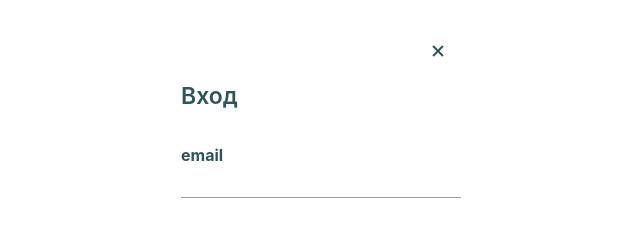
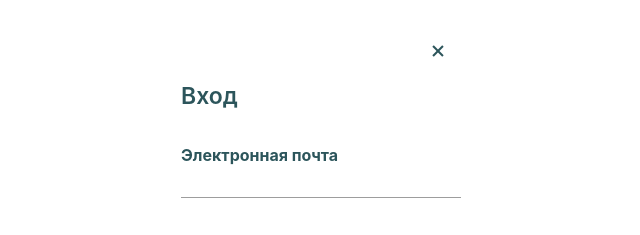
Before and after one commit to SunnyEkb/sunny_frontend, a React app: page /auth in a window 1280 px wide. Shown: the top 235 px of the page, without its empty margins (319-959 px from the left). Built offline with nearby package versions, Linux system fonts and the light colour scheme; the HTML template or start-up script is replaced by a standard one.

Commit message:
fix: refactoring

```diff
--- a/src/user/pages/UserProfileEdit/UserProfileEdit.tsx
+++ b/src/user/pages/UserProfileEdit/UserProfileEdit.tsx
@@ -15,17 +15,7 @@ import ButtonForm from "../../../shared/button/button";
 import Avatar from "../../components/avatar/Avatar";
 import UserForm from "../../components/form/userForm";
 import InputForm from "../../components/input/InputForm";
-
-interface UserProfileFormInputs {
-  id: number;
-  username?: string;
-  first_name?: string | null;
-  last_name?: string | null;
-  email?: string;
-  phone?: string;
-  password?: string;
-  avatar?: File | string | null;
-}
+import { inputFields, UserProfileFormInputs } from "./constans";
 
 const UserProfileEdit: FC = () => {
   const dispatch = useDispatch();
@@ -118,8 +108,6 @@ const UserProfileEdit: FC = () => {
     const file = e.target.files?.[0];
     if (file) {
       console.log(file)
-      //const fileURL = URL.createObjectURL(file)
-      //console.log(fileURL)
       setValue('avatar', file, {shouldDirty: true, shouldTouch: true})
     }
   };
@@ -146,54 +134,19 @@ const UserProfileEdit: FC = () => {
           isDirty={isDirty}
           isLoading={isUpdating}
         >
-          <InputForm
-            type="text"
-            {...register("username", {
-              //required: "Напишите ваше имя",
-              minLength: {
-                value: 2,
-                message: "Минимум два символа",
-              },
-              maxLength: {
-                value: 40,
-                message: "Максимум сорок символов",
-              },
-            })}
-            name="username"
-            placeholder=""
-            inputTitle="Имя"
-            errors={errors}
-          />
-          <InputForm
-            type="text"
-            {...register("email", {
-              //required: "Напишите ваш email",
-              pattern: {
-                value: /^[A-Z0-9._%+-]+@[A-Z0-9-]+.+.[A-Z]{2,4}$/i,
-                message: "Некорректный формат почты",
-              },
-            })}
-            name="email"
-            errors={errors}
-            placeholder=""
-            inputTitle="Электронная почта"
-          />
 
-          <InputForm
-            type="text"
-            {...register("phone", {
-              //required: "Напишите ваш телефон",
-              pattern: {
-                value: /^((\+7|7|8)+([0-9]){10})$/,
-                message:
-                  "Некорректный формат телефона. Начните с +7, 7 или 8 и введите 10 цифр после.",
-              },
-            })}
-            name="phone"
-            errors={errors}
-            placeholder="+7"
-            inputTitle="Телефон"
-          />
+          {inputFields.map((field) => (
+            <InputForm
+              key={field.name}
+              type={field.type}
+              {...register(field.name, field.validation)}
+              name={field.name}
+              placeholder={field.placeholder}
+              inputTitle={field.inputTitle}
+              errors={errors}
+            />
+          ))}
+
           <div className={styles.futerform}>
           {errorMessage && (
             <div className={styles.errorMessage}>
--- /dev/null
+++ b/src/user/pages/UserProfileEdit/constans.ts
@@ -0,0 +1,57 @@
+/* eslint-disable @typescript-eslint/no-explicit-any */
+export interface UserProfileFormInputs {
+  id: number;
+  username?: string;
+  first_name?: string | null;
+  last_name?: string | null;
+  email?: string;
+  phone?: string;
+  password?: string;
+  avatar?: File | string | null;
+}
+
+export interface InputFieldConfig {
+  type: string;
+  name: keyof UserProfileFormInputs;
+  placeholder: string;
+  inputTitle: string;
+  validation?: any;
+}
+
+/* Массив для полей ввода страницы "Мой профиль" */
+export const inputFields: InputFieldConfig[] = [
+  {
+    type: "text",
+    name: "username",
+    placeholder: "",
+    inputTitle: "Имя",
+    validation: {
+      minLength: { value: 2, message: "Минимум два символа" },
+      maxLength: { value: 40, message: "Максимум сорок символов" },
+    },
+  },
+  {
+    type: "text",
+    name: "email",
+    placeholder: "",
+    inputTitle: "Электронная почта",
+    validation: {
+      pattern: {
+        value: /^[A-Z0-9._%+-]+@[A-Z0-9-]+.+.[A-Z]{2,4}$/i,
+        message: "Некорректный формат почты",
+      },
+    },
+  },
+  {
+    type: "text",
+    name: "phone",
+    placeholder: "+7",
+    inputTitle: "Телефон",
+    validation: {
+      pattern: {
+        value: /^((\+7|7|8)+([0-9]){10})$/,
+        message: "Некорректный формат телефона. Начните с +7, 7 или 8 и введите 10 цифр после.",
+      },
+    },
+  },
+];
--- /dev/null
+++ b/src/user/pages/logIn/constans.ts
@@ -0,0 +1,17 @@
+export interface Inputs {
+  password: string;
+  email: string;
+}
+
+export interface InputFieldConfig {
+  type: string;
+  name: keyof Inputs;
+  placeholder: string;
+  inputTitle: string;
+}
+
+/* Массив для полей ввода на странице "Вход" */
+export const inputFields: InputFieldConfig[] = [
+  { type: "text", name: "email", placeholder: "", inputTitle: "Электронная почта" },
+  { type: "password", name: "password", placeholder: "", inputTitle: "Пароль" },
+];
--- a/src/user/pages/logIn/logIn.tsx
+++ b/src/user/pages/logIn/logIn.tsx
@@ -10,20 +10,14 @@ import ButtonForm from "../../../shared/button/button";
 import {
   useLazyCheckAuthQuery,
   useLazyLoginQuery,
-  useLazyRefrechTokenQuery,
 } from "../../../store/auth-api/authApi";
-//import { setAuthenticated } from '../../../store/slices/authSlice';
 import { useDispatch } from "react-redux";
 import { setAuthenticated, setUser } from "../../../store/slices/authSlice";
 import { yupResolver } from "@hookform/resolvers/yup";
 import loginValidationSchema from "./loginValidationSchema";
 import PageTitle from "../../../shared/pageTitle/pageTitle";
 import CrossCloseButton from "../../../shared/crossCloseButton/crossCloseButton";
-
-interface Inputs {
-  password: string;
-  email: string;
-}
+import { inputFields, Inputs } from "./constans";
 
 const LogIn: FC = () => {
   const navigate = useNavigate();
@@ -42,7 +36,6 @@ const LogIn: FC = () => {
 
   const [login, { isLoading: isLoginLoading }] = useLazyLoginQuery();
   const [fetcUserMe] = useLazyCheckAuthQuery();
-  const [refrechToken] = useLazyRefrechTokenQuery();
 
   useEffect(() => {
     const defaultValues: Inputs = {
@@ -93,22 +86,18 @@ const LogIn: FC = () => {
           title="Войти"
           isLoading={isLoginLoading}
         >
-          <InputForm
-            type="text"
-            {...register("email")}
-            name="email"
-            errors={errors}
-            placeholder=""
-            inputTitle="email"
-          />
-          <InputForm
-            type="password"
-            {...register("password")}
-            name="password"
-            errors={errors}
-            placeholder=""
-            inputTitle="Пароль"
-          />
+          {inputFields.map((field) => (
+            <InputForm
+              key={field.name}
+              type={field.type}
+              {...register(field.name)}
+              name={field.name}
+              placeholder={field.placeholder}
+              inputTitle={field.inputTitle}
+              errors={errors}
+            />
+          ))}
+
           <ButtonForm
             type="submit"
             disabled={!isValid || !isDirty || isLoginLoading}
--- a/src/user/pages/singin/SignIn.tsx
+++ b/src/user/pages/singin/SignIn.tsx
@@ -2,7 +2,7 @@
 /* eslint-disable @typescript-eslint/no-explicit-any */
 import { FC, useEffect, useState } from "react";
 import { useForm } from "react-hook-form";
-import { Link, useNavigate } from "react-router-dom";
+import { useNavigate } from "react-router-dom";
 import styles from "./SingIn.module.scss";
 import UserForm from "../../components/form/userForm";
 import InputForm from "../../components/input/InputForm";
@@ -13,14 +13,7 @@ import signInValidationSchema from "./signInValidationSchema";
 import CrossCloseButton from "../../../shared/crossCloseButton/crossCloseButton";
 import PageTitle from "../../../shared/pageTitle/pageTitle";
 import CheckboxContainer from "../../components/checkboxContainer/checkboxContainer";
-
-export interface Inputs {
-  username: string;
-  phone: string;
-  password: string;
-  confirmation: string;
-  email: string;
-}
+import { inputFields, Inputs } from "./constans";
 
 const Registr: FC = () => {
   const navigate = useNavigate();
@@ -39,10 +32,8 @@ const Registr: FC = () => {
   });
 
   // отправляем запрос на регистрацию пользователя
-  const [registerUser, { error, isLoading, data: userData }] =
+  const [registerUser, { isLoading }] =
     useRegisterMutation();
-
-  const title = "Регистрация";
 
   useEffect(() => {
     const defaultValues: Inputs = {
@@ -89,8 +80,6 @@ const Registr: FC = () => {
     }
   };
 
-  const password = watch("password");
-
   const phoneNumber = watch("phone") || "";
 
   useEffect(() => {
@@ -116,54 +105,21 @@ const Registr: FC = () => {
         isValid={isValid}
         isDirty={isDirty}
         isLoading={isLoading}
-        title={title}
+        title="Регистрация"
       >
-        <InputForm
-          type="text"
-          {...register("username")}
-          name="username"
-          placeholder=""
-          inputTitle="Имя"
-          errors={errors}
-        />
 
-        <InputForm
-          type="text"
-          {...register("email")}
-          name="email"
-          errors={errors}
-          placeholder=""
-          inputTitle="Электронная почта"
-        />
-
-        <InputForm
-          type="text"
-          {...register("phone")}
-          name="phone"
-          errors={errors}
-          placeholder="+7"
-          inputTitle="Телефон"
-        />
-
-        <InputForm
-          type="password"
-          {...register("password")}
-          name="password"
-          errors={errors}
-          autoComplete="on"
-          placeholder=""
-          inputTitle="Пароль"
-        />
-
-        <InputForm
-          type="password"
-          {...register("confirmation")}
-          name="confirmation"
-          errors={errors}
-          autoComplete="on"
-          placeholder=""
-          inputTitle="Повторите пароль"
-        />
+        {inputFields.map((field) => (
+          <InputForm
+            key={field.name}
+            type={field.type}
+            {...register(field.name)}
+            name={field.name}
+            placeholder={field.placeholder}
+            inputTitle={field.inputTitle}
+            errors={errors}
+            autoComplete={field.autoComplete}
+          />
+        ))}
 
         <div className={styles.concestContainer}>
           <CheckboxContainer checked={checked} onToggle={toggleBtn} />
--- /dev/null
+++ b/src/user/pages/singin/constans.ts
@@ -0,0 +1,24 @@
+export interface Inputs {
+  username: string;
+  phone: string;
+  password: string;
+  confirmation: string;
+  email: string;
+}
+
+export interface InputFieldConfig {
+  type: string;
+  name: keyof Inputs;
+  placeholder: string;
+  inputTitle: string;
+  autoComplete?: string;
+}
+
+/* Массив для полей ввода на странице "Регистрация" */
+export const inputFields: InputFieldConfig[] = [
+  { type: "text", name: "username", placeholder: "", inputTitle: "Имя" },
+  { type: "text", name: "email", placeholder: "", inputTitle: "Электронная почта" },
+  { type: "text", name: "phone", placeholder: "+7", inputTitle: "Телефон" },
+  { type: "password", name: "password", placeholder: "", inputTitle: "Пароль", autoComplete: "on" },
+  { type: "password", name: "confirmation", placeholder: "", inputTitle: "Повторите пароль", autoComplete: "on" },
+];
```
